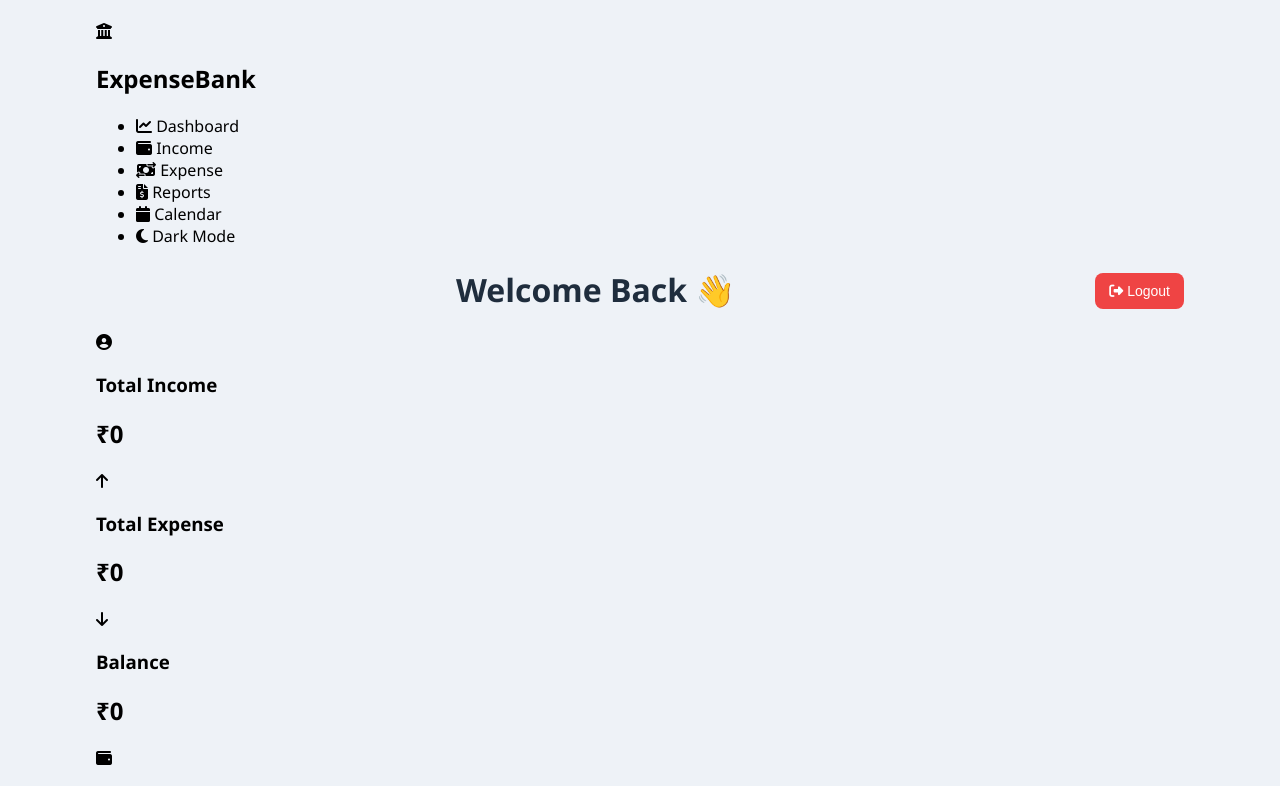
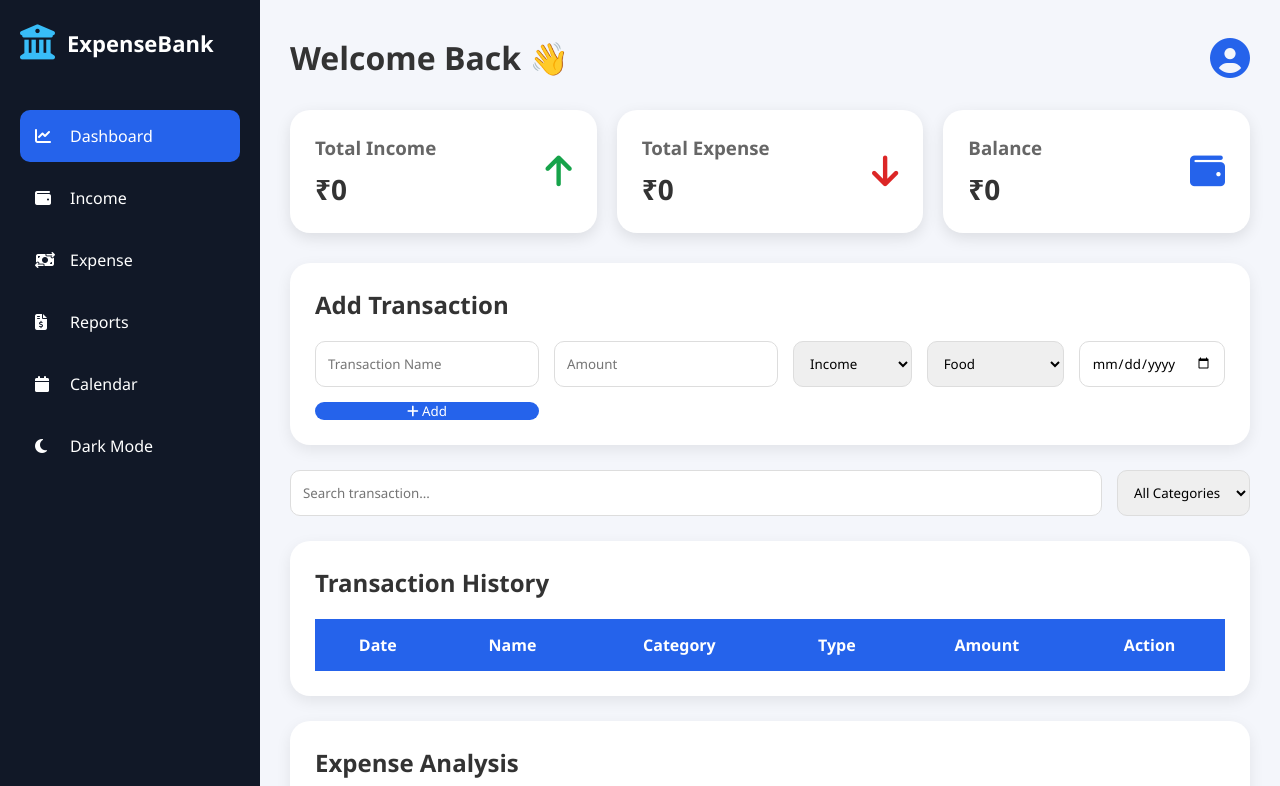
Before and after one commit to ArulDeepika-2007/Personal-Expense-Tracker-System-Project, a plain HTML site: page index.html in a window 1280 px wide. Shown: the top 786 px of the page. Drawn offline with nearby package versions, Linux system fonts and the light colour scheme; sample sign-in values are in the browser's storage; a script that the page names is missing.

Commit message:
Add files via upload

```diff
--- a/style.css
+++ b/style.css
@@ -1,121 +1,474 @@
-body {
-    font-family: "Segoe UI", Arial, sans-serif;
-    background: #eef2f7;
-    margin: 0;
+*{
+    margin:0;
+    padding:0;
+    box-sizing:border-box;
+    font-family:"Segoe UI",sans-serif;
 }
 
-/* Main container */
-.container {
-    width: 85%;
-    margin: auto;
-    padding: 20px;
+
+body{
+    background:#f4f6fb;
+    color:#333;
+    transition:0.3s;
 }
 
-/* Header */
-h1 {
-    text-align: center;
-    color: #1f2d3d;
-    margin-bottom: 20px;
+
+.container{
+    display:flex;
+    min-height:100vh;
 }
 
-/* Logout button */
-button {
-    cursor: pointer;
+
+
+/* Sidebar */
+
+.sidebar{
+
+    width:260px;
+    background:#111827;
+    color:white;
+    padding:25px 20px;
+    display:flex;
+    flex-direction:column;
+
 }
 
-/* Top grid layout */
-.box {
-    background: white;
-    padding: 20px;
-    margin-bottom: 15px;
-    border-radius: 12px;
-    box-shadow: 0 4px 12px rgba(0,0,0,0.08);
+
+.logo{
+
+    display:flex;
+    align-items:center;
+    gap:12px;
+    margin-bottom:40px;
+
 }
 
-/* Income + Expense inputs */
-input, select {
-    width: 100%;
-    padding: 12px;
-    margin-top: 8px;
-    border-radius: 8px;
-    border: 1px solid #ddd;
-    font-size: 15px;
-    outline: none;
+
+.logo i{
+
+    font-size:35px;
+    color:#38bdf8;
+
 }
 
-/* Primary button */
-button {
-    background: #2563eb;
-    color: white;
-    border: none;
-    padding: 10px 14px;
-    border-radius: 8px;
-    margin-top: 10px;
-    font-size: 14px;
-    transition: 0.3s;
+
+.logo h2{
+
+    font-size:22px;
+
 }
 
-button:hover {
-    background: #1e40af;
+
+
+.menu{
+
+    list-style:none;
+    flex:1;
+
 }
 
-/* Logout special */
-button.logout {
-    background: #ef4444;
-    float: right;
+
+.menu li{
+
+    padding:15px;
+    margin:10px 0;
+    border-radius:10px;
+    cursor:pointer;
+    display:flex;
+    align-items:center;
+    gap:15px;
+    transition:0.3s;
+
 }
 
-button.logout:hover {
-    background: #b91c1c;
+
+
+.menu li:hover,
+.menu .active{
+
+    background:#2563eb;
+
 }
 
-/* Dashboard cards */
-.result {
-    display: flex;
-    gap: 15px;
-    justify-content: space-between;
-    margin-bottom: 15px;
+
+
+.menu i{
+
+    width:20px;
+
 }
 
-.result h3 {
-    flex: 1;
-    background: white;
-    padding: 20px;
-    border-radius: 12px;
-    text-align: center;
-    box-shadow: 0 4px 12px rgba(0,0,0,0.08);
+
+
+
+.logout{
+
+    border:none;
+    padding:15px;
+    background:#ef4444;
+    color:white;
+    border-radius:10px;
+    cursor:pointer;
+    font-size:16px;
+
 }
 
-/* Transaction box */
-.history {
-    background: white;
-    padding: 20px;
-    border-radius: 12px;
-    box-shadow: 0 4px 12px rgba(0,0,0,0.08);
+
+
+
+/* Main */
+
+
+.main{
+
+    flex:1;
+    padding:30px;
+
 }
 
-/* List styling */
-#list {
-    list-style: none;
-    padding: 0;
+
+header{
+
+    display:flex;
+    justify-content:space-between;
+    align-items:center;
+    margin-bottom:25px;
+
 }
 
-#list li {
-    display: flex;
-    justify-content: space-between;
-    align-items: center;
-    padding: 12px;
-    border-bottom: 1px solid #eee;
+
+
+.profile{
+
+    font-size:40px;
+    color:#2563eb;
+
 }
 
-/* Delete button */
-#list button {
-    background: #ef4444;
-    padding: 6px 10px;
-    font-size: 12px;
-    border-radius: 6px;
+
+
+
+
+
+/* Cards */
+
+
+.cards{
+
+    display:grid;
+    grid-template-columns:repeat(3,1fr);
+    gap:20px;
+    margin-bottom:30px;
+
 }
 
-#list button:hover {
-    background: #b91c1c;
+
+
+.card{
+
+    background:white;
+    padding:25px;
+    border-radius:20px;
+    display:flex;
+    justify-content:space-between;
+    align-items:center;
+    box-shadow:0 5px 15px rgba(0,0,0,0.1);
+
 }
+
+
+
+.card h3{
+
+    color:#666;
+    margin-bottom:10px;
+
+}
+
+
+
+.card h2{
+
+    font-size:28px;
+
+}
+
+
+
+.card i{
+
+    font-size:35px;
+
+}
+
+
+
+.income i{
+
+    color:#16a34a;
+
+}
+
+
+
+.expense i{
+
+    color:#dc2626;
+
+}
+
+
+
+.balance i{
+
+    color:#2563eb;
+
+}
+
+
+
+
+
+/* Transaction Box */
+
+
+.transaction-box,
+.table-box,
+.chart-box{
+
+    background:white;
+    padding:25px;
+    border-radius:20px;
+    margin-bottom:25px;
+    box-shadow:0 5px 15px rgba(0,0,0,0.08);
+
+}
+
+
+
+.transaction-box h2,
+.table-box h2,
+.chart-box h2{
+
+    margin-bottom:20px;
+
+}
+
+
+
+
+.form{
+
+    display:grid;
+    grid-template-columns:repeat(5,1fr);
+    gap:15px;
+
+}
+
+
+
+input,
+select{
+
+    padding:12px;
+    border:1px solid #ddd;
+    border-radius:10px;
+    outline:none;
+
+}
+
+
+
+button{
+
+    background:#2563eb;
+    color:white;
+    border:none;
+    border-radius:10px;
+    cursor:pointer;
+
+}
+
+
+
+button:hover{
+
+    opacity:0.85;
+
+}
+
+
+
+
+
+/* Search */
+
+
+.search-area{
+
+    display:flex;
+    gap:15px;
+    margin-bottom:25px;
+
+}
+
+
+.search-area input{
+
+    flex:1;
+
+}
+
+
+
+
+
+
+/* Table */
+
+
+table{
+
+    width:100%;
+    border-collapse:collapse;
+
+}
+
+
+
+th{
+
+    background:#2563eb;
+    color:white;
+    padding:15px;
+
+}
+
+
+
+td{
+
+    padding:15px;
+    text-align:center;
+    border-bottom:1px solid #ddd;
+
+}
+
+
+
+.delete{
+
+    background:#dc2626;
+    padding:8px 12px;
+    border-radius:8px;
+
+}
+
+
+
+
+
+/* Chart */
+
+
+.chart-box{
+
+    height:400px;
+
+}
+
+
+canvas{
+
+    max-height:300px;
+
+}
+
+
+
+
+
+
+
+/* Dark Mode */
+
+
+.dark{
+
+    background:#020617;
+    color:white;
+
+}
+
+
+
+.dark .card,
+.dark .transaction-box,
+.dark .table-box,
+.dark .chart-box{
+
+    background:#1e293b;
+    color:white;
+
+}
+
+
+
+.dark input,
+.dark select{
+
+    background:#334155;
+    color:white;
+
+}
+
+
+
+.dark td{
+
+    border-color:#475569;
+
+}
+
+
+
+
+
+
+/* Responsive */
+
+
+@media(max-width:1000px){
+
+
+    .cards{
+
+        grid-template-columns:1fr;
+
+    }
+
+
+    .form{
+
+        grid-template-columns:1fr;
+
+    }
+
+
+    .sidebar{
+
+        width:80px;
+
+    }
+
+
+    .logo h2,
+    .menu li,
+    .logout{
+
+        font-size:0;
+
+    }
+
+
+}
```
